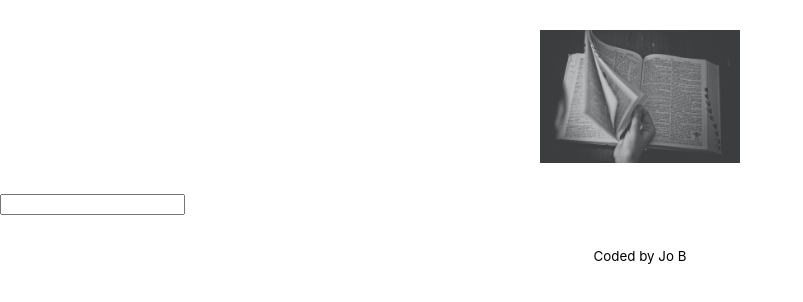
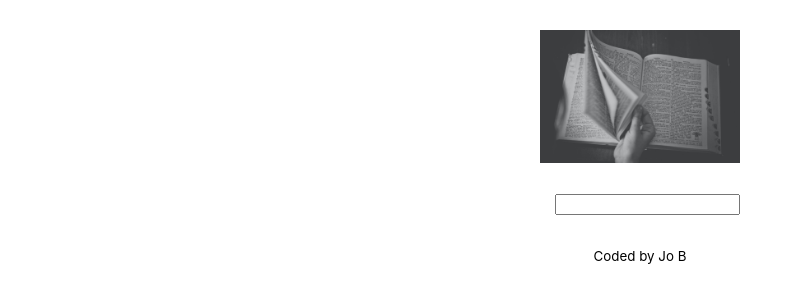
Before and after one commit to Josie-101/Dictionary, a React (Create React App) app: page / in a window 1280 px wide. Shown: the top 302 px of the page, without its empty margins (0-803 px from the left). Built offline with nearby package versions, Linux system fonts and the light colour scheme; the HTML template or start-up script is replaced by a standard one.

Commit message:
Integrated API

```diff
--- a/package.json
+++ b/package.json
@@ -6,6 +6,7 @@
     "@testing-library/jest-dom": "^5.16.1",
     "@testing-library/react": "^12.1.2",
     "@testing-library/user-event": "^13.5.0",
+    "axios": "^0.24.0",
     "react": "^17.0.2",
     "react-dom": "^17.0.2",
     "react-scripts": "5.0.0",
--- a/src/App.js
+++ b/src/App.js
@@ -6,7 +6,7 @@ import WordSearch from "./WordSearch";
 export default function App() {
   return (
     <div className="App">
-      <div className="conainer">
+      <div className="container">
         <header className="App-header">
           <img
             src={Dictionary}
--- a/src/WordSearch.css
+++ b/src/WordSearch.css
@@ -1,3 +1,8 @@
 .WordSearch {
     background: white
 }
+
+.searchForm {
+    display: block;
+    margin-left: 555px;
+}
--- a/src/WordSearch.js
+++ b/src/WordSearch.js
@@ -1,18 +1,29 @@
 import React, { useState} from "react";
 import "./WordSearch.css";
+import axios from "axios";
 
 export default function WordSearch() {
     let [keyword, setKeyword] = useState("");
+
+function handleResponse(response) {
+    console.log(response.data[0]);
+}
+
     function search(event) {
         event.preventDefault();
-        alert(`Searching for meaning of ${keyword}...`);
+
+
+        let apiUrl = `https://api.dictionaryapi.dev/api/v2/entries/en/${keyword}`;
+        axios.get(apiUrl).then(handleResponse);
     }
+
+
 
     function handleKeywordChange(event) {
         setKeyword(event.target.value);
     }
     return <div className="WordSearch">
-        <form onSubmit={search}>
+        <form onSubmit={search} className="searchForm">
             <input type="search" onChange= {handleKeywordChange} />
         </form>
     </div>;
```
Also changed, not shown: 1 other file (tests, documents, lock files or other folders).
